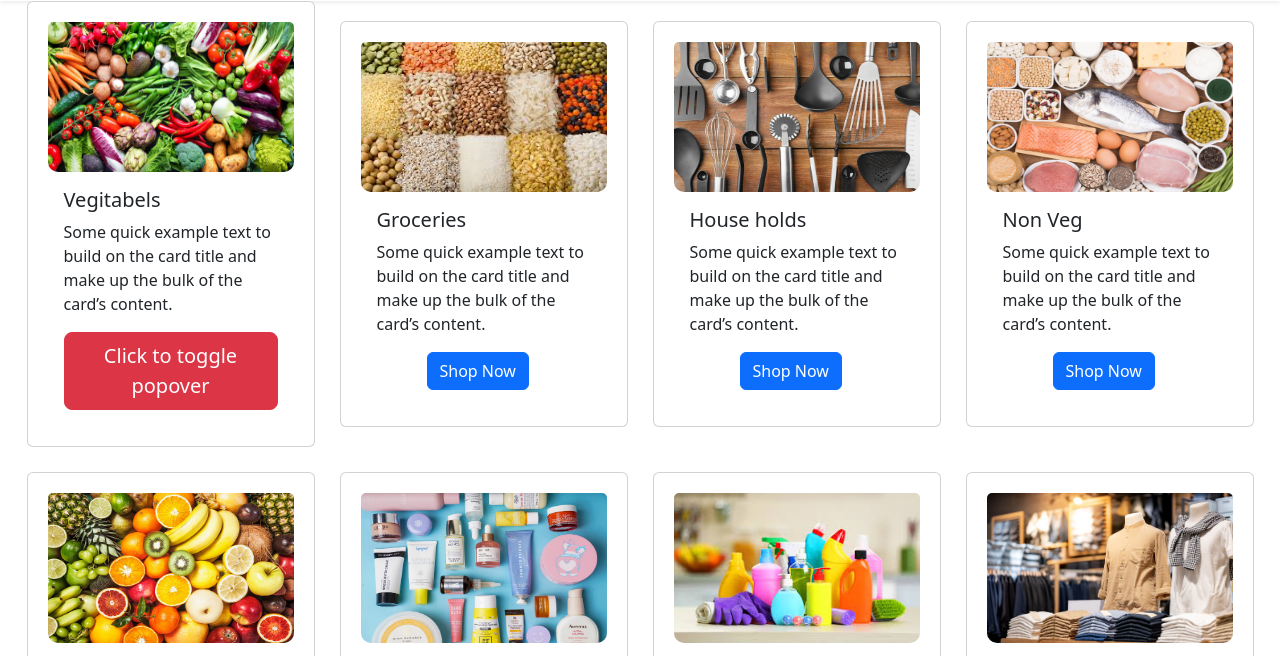
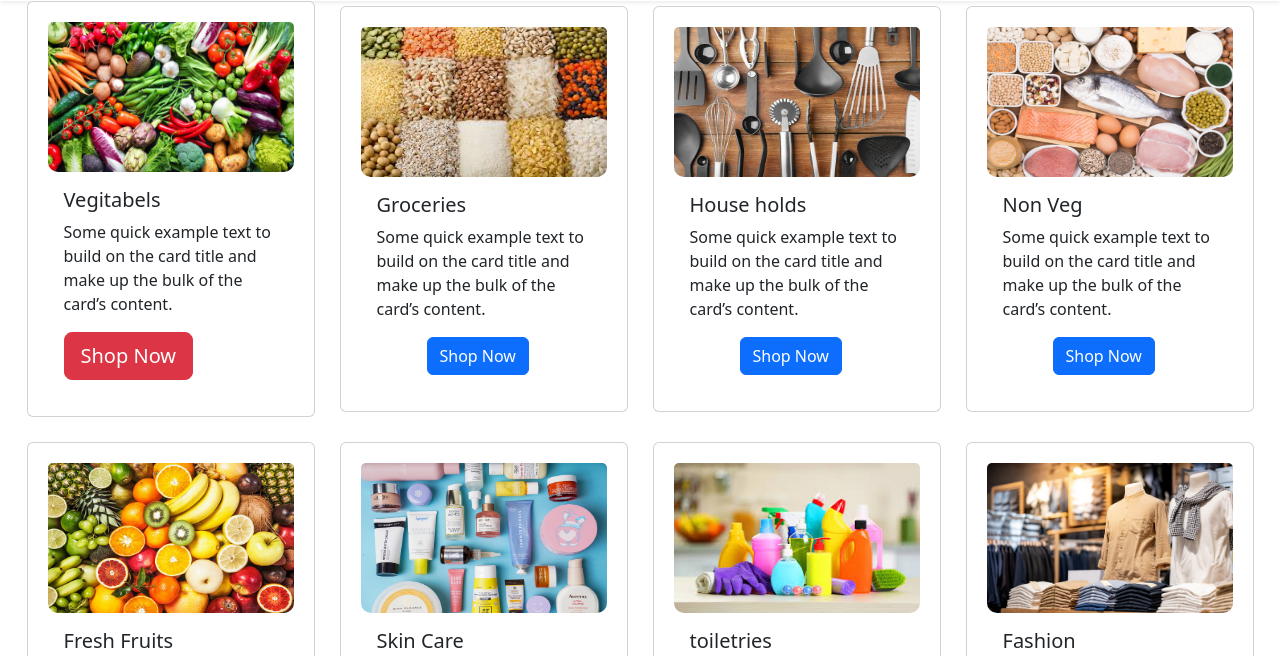
Before and after one commit to yagneswar19/Ymart, a plain HTML site: page Shop.html in a window 1280 px wide. Shown: the part 65-721 px from the top of the page. Drawn offline with nearby package versions, Linux system fonts and the light colour scheme.

Commit message:
Update Shop.html

```diff
--- a/Shop.html
+++ b/Shop.html
@@ -44,7 +44,7 @@
                 <h5 class="card-title">Vegitabels</h5>
                 <p class="card-text">Some quick example text to build on the card title and make up the bulk of the
                     card’s content.</p>
-                <button type="button" class="btn btn-lg btn-danger" data-bs-toggle="popover" data-bs-title="Popover title" data-bs-content="Vegetables are edible parts of plants that are consumed by humans or other animals as food.">Click to toggle popover</button>
+                <button type="button" class="btn btn-lg btn-danger" data-bs-toggle="popover" data-bs-title="Popover title" data-bs-content="Vegetables are edible parts of plants that are consumed by humans or other animals as food.">Shop Now</button>
             </div>
         </div>
 
```
